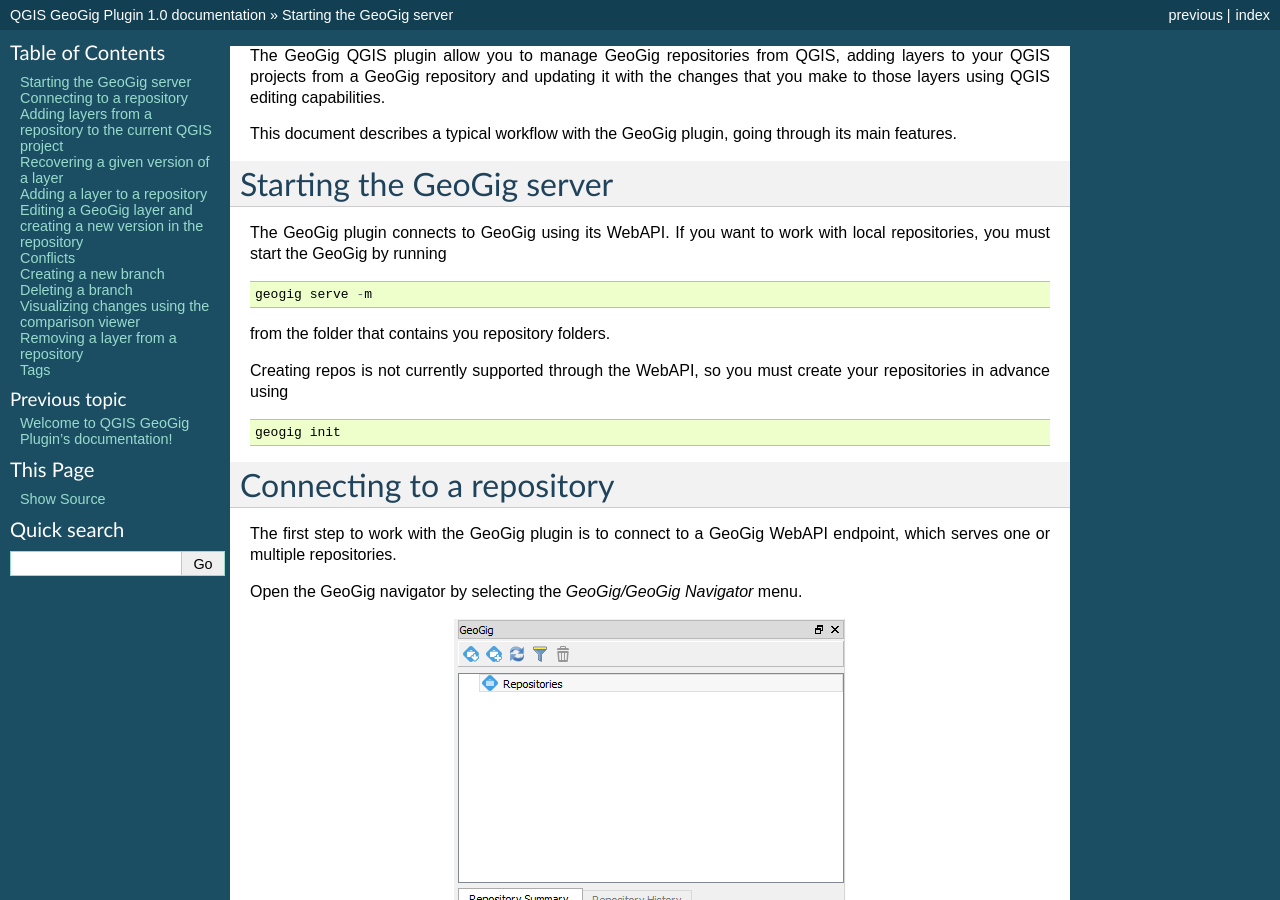
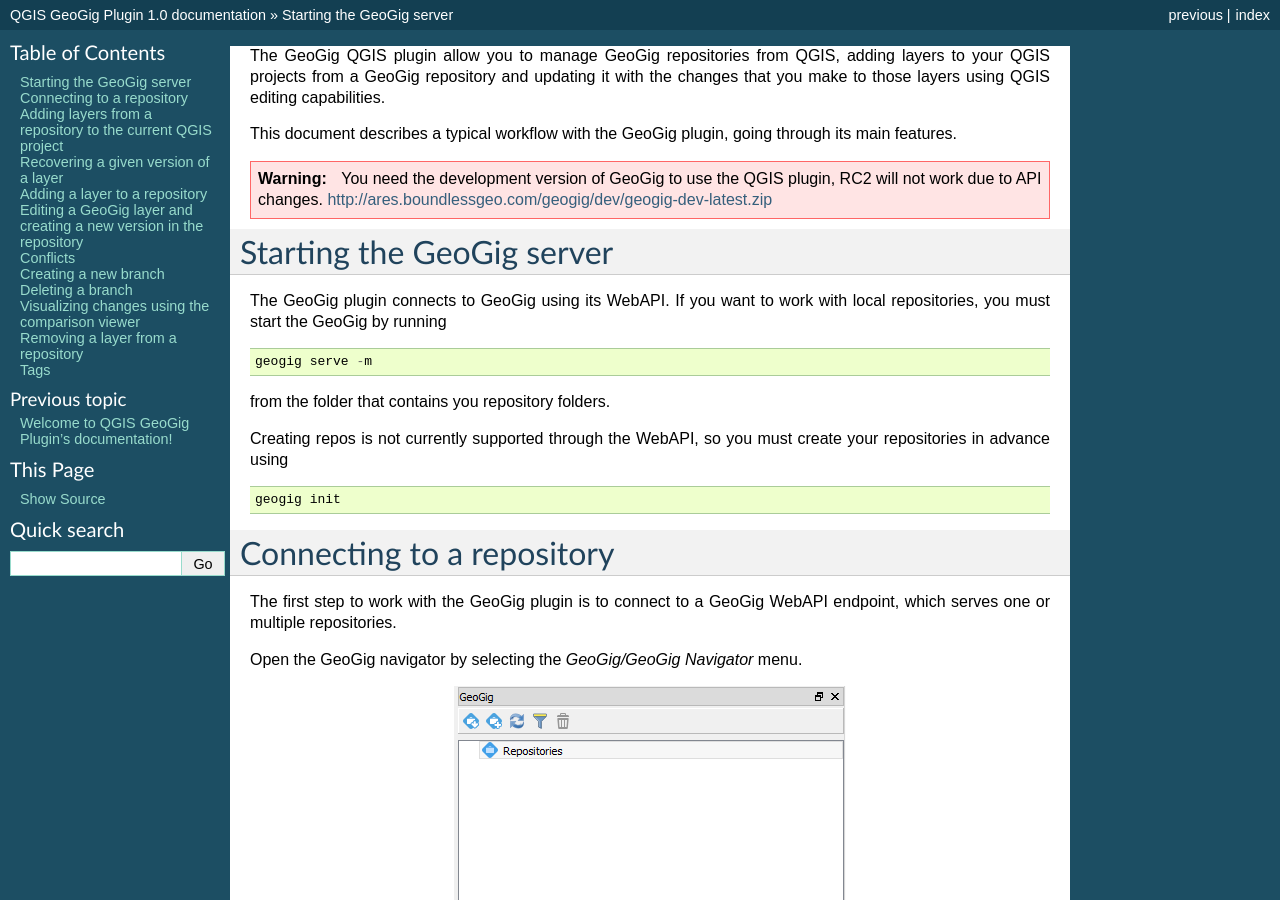
Before and after one commit to boundlessgeo/qgis-geogiglight-plugin, a Sphinx documentation site: the page built from doc/source/usage.rst, in a window 1280 px wide and 900 px high. Built offline with Sphinx 7.4.7, drawn with Linux system fonts in a browser that asks for light colours.

Commit message:
Added note about RC2 and latest dev

```diff
--- a/doc/source/usage.rst
+++ b/doc/source/usage.rst
@@ -1,6 +1,11 @@
 The GeoGig QGIS plugin allow you to manage GeoGig repositories from QGIS, adding layers to your QGIS projects from a GeoGig repository and updating it with the changes that you make to those layers using QGIS editing capabilities.
 
 This document describes a typical workflow with the GeoGig plugin, going through its main features.
+
+.. warning::
+
+    You need the development version of GeoGig to use the QGIS plugin, RC2 will not work due to API changes.
+    http://ares.boundlessgeo.com/geogig/dev/geogig-dev-latest.zip
 
 Starting the GeoGig server
 ***************************
```
